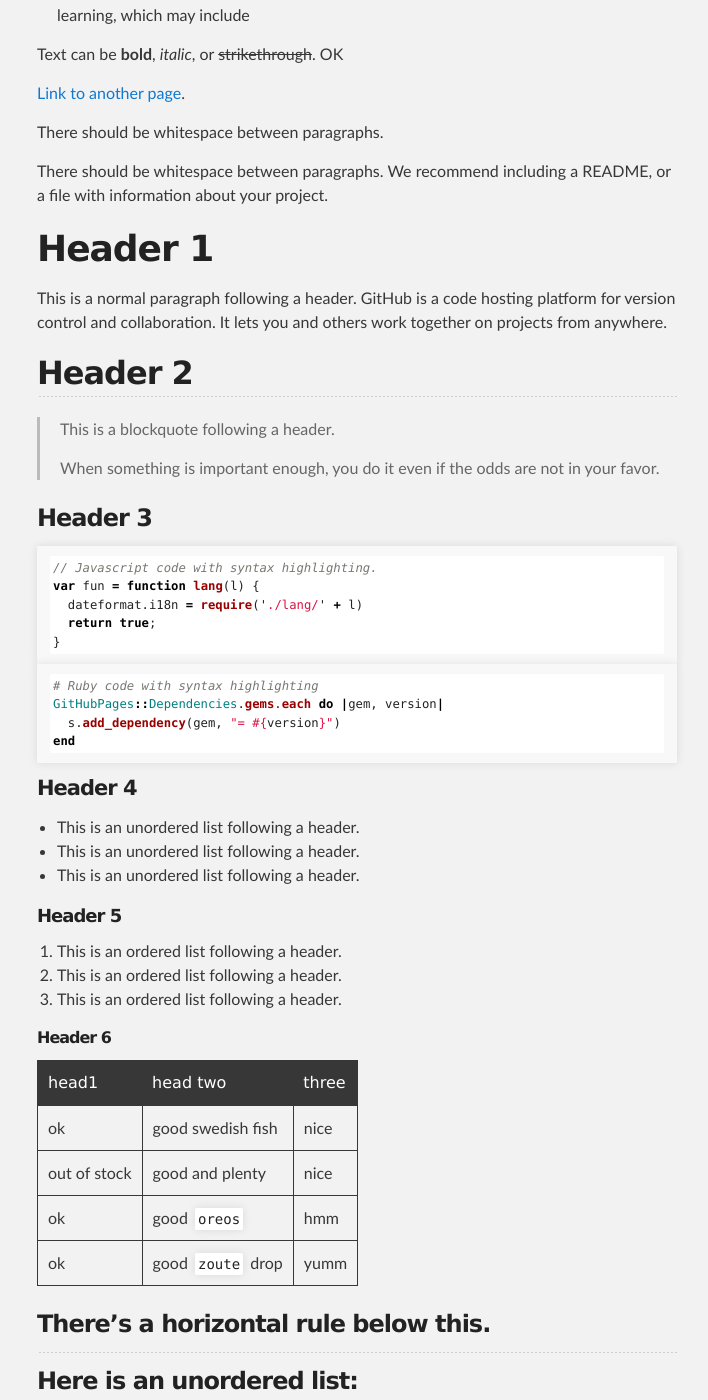
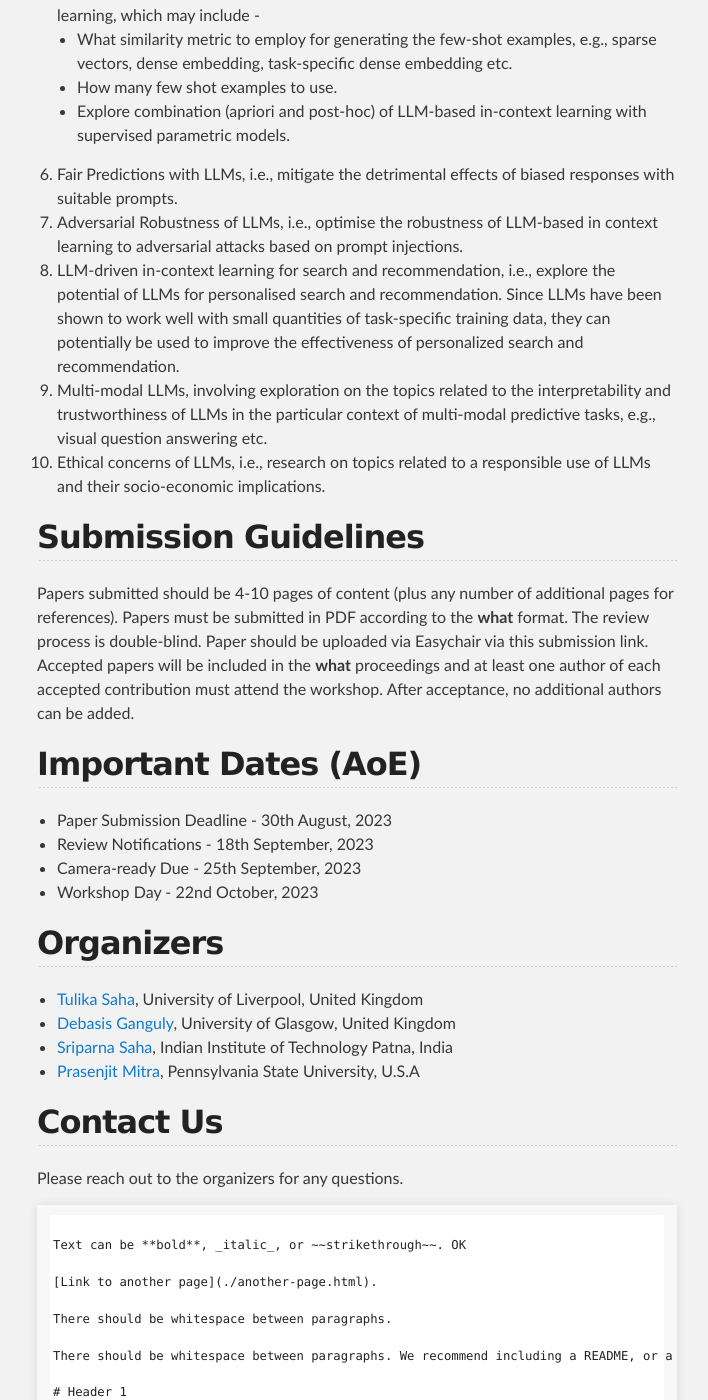
Before and after one commit to gdebasis/llmit, a Jekyll site: the page built from index.md, in a window 1280 px wide and 1400 px high, scrolled down 1880 px. Shown: the whole window, without its empty margins (283-991 px from the left). Built offline with Jekyll 4.4.1, drawn with Linux system fonts in a browser that asks for light colours; our own code applies the rules of GitHub Pages for plain Markdown files; some of the changed text lies outside the part shown.

Commit message:
Update index.md

````diff
--- a/index.md
+++ b/index.md
@@ -22,7 +22,40 @@ We solicit submissions on the following research topics but not limited to this
 2. Prompt or In-Context Explanations of the LLM-generated content in terms of attention-based or counter-factual explanations of the prompts, i.e., which parts of the prompts are more important in determining the class probabilities (via generation of class-specific sets of words by the decoder).
 3. Linking LLM-generated answers to knowledge bases or use knowledge bases to formulate template-driven prompts.
 4. LLMs for generating weak labels for various applications, or to generate simulated data (silver-standard ground-truth) to reduce annotation effort.
-5. Adaptive In-context learning for LLMs, i.e., work towards developing a transparent LLM-based in-context learning model that explains the different choices employed in prompt learning, which may include
+5. Adaptive In-context learning for LLMs, i.e., work towards developing a transparent LLM-based in-context learning model that explains the different choices employed in prompt learning, which may include -
+   - What similarity metric to employ for generating the few-shot examples, e.g., sparse vectors, dense embedding, task-specific dense embedding etc.
+   - How many few shot examples to use.
+   - Explore combination (apriori and post-hoc) of LLM-based in-context learning with supervised parametric models.
+6. Fair Predictions with LLMs, i.e., mitigate the detrimental effects of biased responses with suitable prompts.
+7. Adversarial Robustness of LLMs, i.e., optimise the robustness of LLM-based in context learning to adversarial attacks based on prompt injections.
+8. LLM-driven in-context learning for search and recommendation, i.e., explore the potential of LLMs for personalised search and recommendation. Since LLMs have been shown to work well with small quantities of task-specific training data, they can potentially be used to improve the effectiveness of personalized search and recommendation.
+9. Multi-modal LLMs, involving exploration on the topics related to the interpretability and trustworthiness of LLMs in the particular context of multi-modal predictive tasks, e.g., visual question answering etc.
+10. Ethical concerns of LLMs, i.e., research on topics related to a responsible use of LLMs and their socio-economic implications.
+
+
+## Submission Guidelines
+
+Papers submitted should be 4-10 pages of content (plus any number of additional pages for references). Papers must be submitted in PDF according to the **what** format. The review process is double-blind. Paper should be uploaded via Easychair via this submission link. Accepted papers will be included in the **what** proceedings and at least one author of each accepted contribution must attend the workshop. After acceptance, no additional authors can be added.
+
+## Important Dates (AoE)
+
+* Paper Submission Deadline - 30th August, 2023
+* Review Notifications - 18th September, 2023
+* Camera-ready Due - 25th September, 2023
+* Workshop Day - 22nd October, 2023
+
+## Organizers
+
+* [Tulika Saha](https://sahatulika15.github.io/), University of Liverpool, United Kingdom
+* [Debasis Ganguly](https://gdebasis.github.io/), University of Glasgow, United Kingdom
+* [Sriparna Saha](https://www.iitp.ac.in/~sriparna/), Indian Institute of Technology Patna, India
+* [Prasenjit Mitra](https://ist.psu.edu/directory/pum10), Pennsylvania State University, U.S.A
+
+## Contact Us
+
+Please reach out to the organizers for any questions.
+
+```
 
 Text can be **bold**, _italic_, or ~~strikethrough~~. OK
 
@@ -50,14 +83,14 @@ var fun = function lang(l) {
   dateformat.i18n = require('./lang/' + l)
   return true;
 }
-```
 
-```ruby
+
+ruby
 # Ruby code with syntax highlighting
 GitHubPages::Dependencies.gems.each do |gem, version|
   s.add_dependency(gem, "= #{version}")
 end
-```
+
 
 #### Header 4
 
@@ -136,10 +169,10 @@ end
 <dd>Green</dd>
 </dl>
 
-```
+
 Long, single-line code blocks should not wrap. They should horizontally scroll if they are too long. This line should be long enough to demonstrate this.
-```
 
-```
+
+
 The final element.
 ```
````
